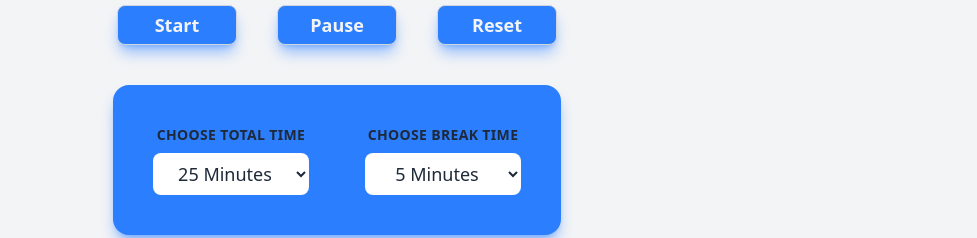
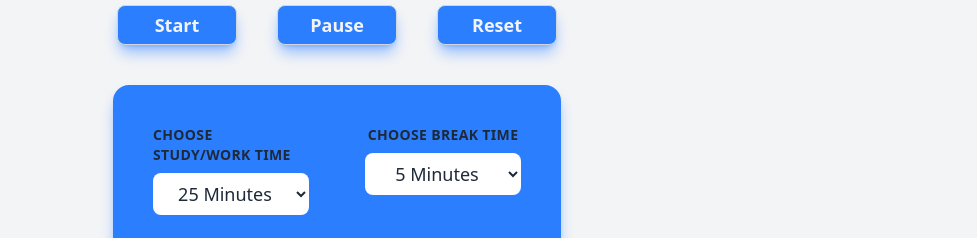
Before and after one commit to trungnguyen2807/pomodoro-timer, a Vue app: page index.html in a window 1280 px wide. Shown: the part 139-377 px from the top of the page, without its empty margins (303-1280 px from the left). Built offline with nearby package versions, Linux system fonts and the light colour scheme.

Commit message:
fix bugs

```diff
--- a/index.html
+++ b/index.html
@@ -45,7 +45,7 @@
             for="total-select"
             class="font-semibold text-sm uppercase tracking-wide dark:text-white"
           >
-            Choose Total Time
+            Choose Study/Work Time
           </label>
           <select
             id="total-select"
```
